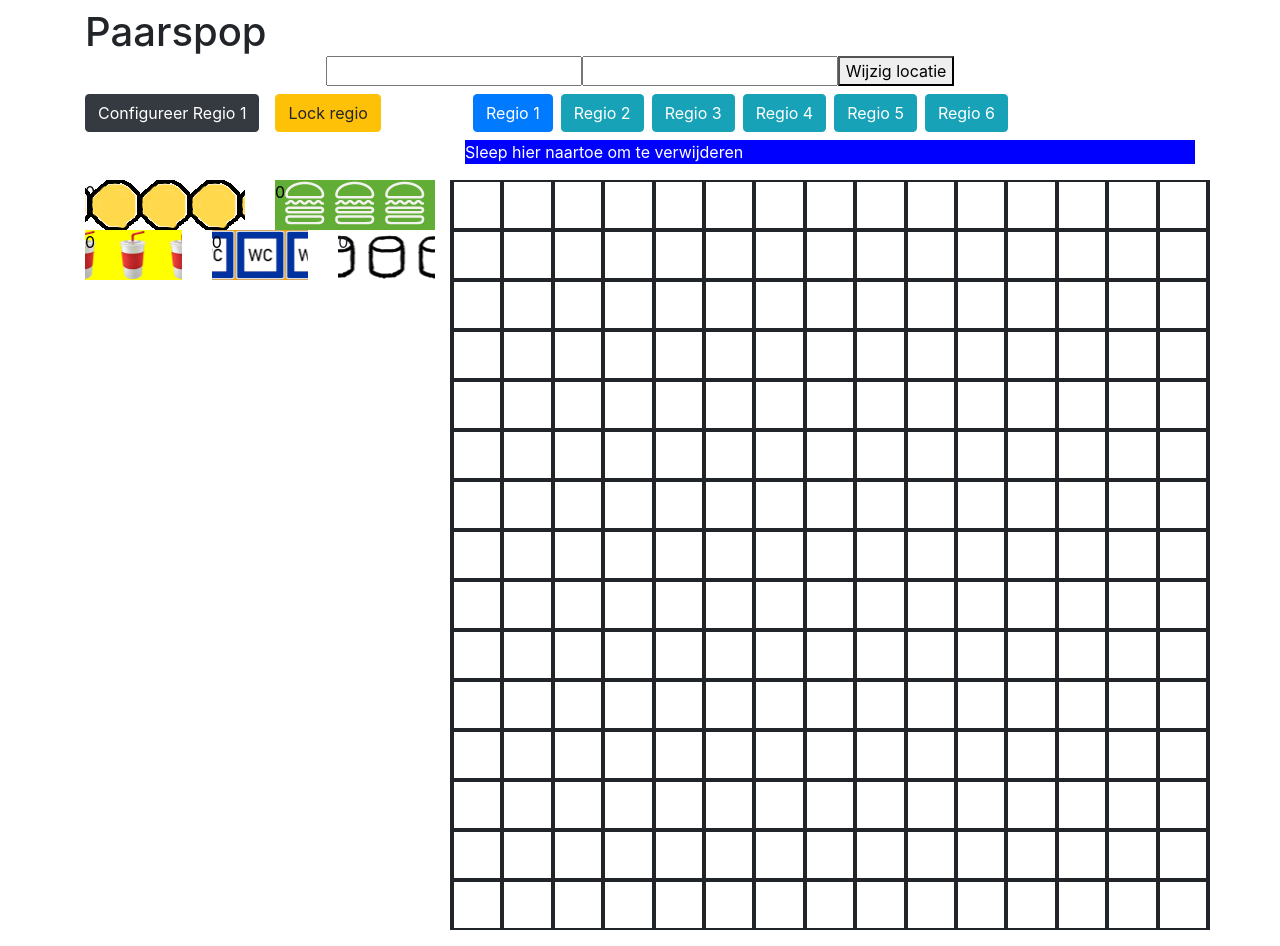
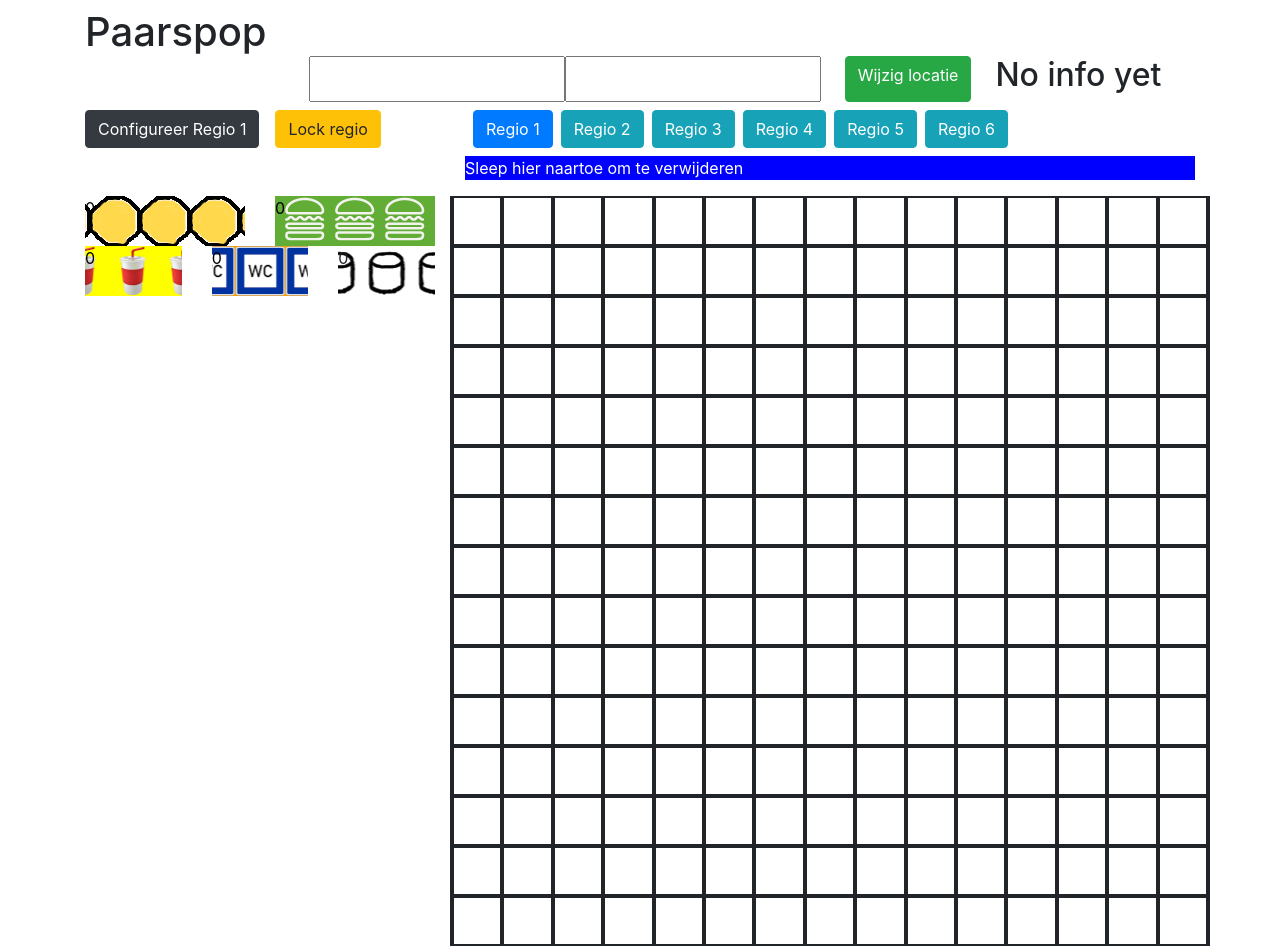
Before and after one commit to Darkshadenl/FestivalRegios, a website built with webpack: page src/view/index.html in a window 1280 px wide. Built offline with nearby package versions, Linux system fonts and the light colour scheme.

Commit message:
More refactoring

```diff
--- a/src/view/index.html
+++ b/src/view/index.html
@@ -17,13 +17,10 @@
           <div class="col">
             <h1>Paarspop</h1>
           </div>
-          <div class="row mt-5">
-            <input id="latWeather" type="text">
-            <input id="lonWeather" type="text">
-            <button id="weatherButton">Wijzig locatie</button>
+          <div id="api" class="row mt-5">
+
           </div>
-          <div class="col mt-5">
-            <h2 id="weatherText"></h2>
+          <div id="weatherInfo" class="col mt-5">
           </div>
         </div>
         <div class="row mt-2" id="menuDiv">
--- a/src/view/regionView.Js
+++ b/src/view/regionView.Js
@@ -102,6 +102,10 @@ export default class regionView {
     let pieces = document.getElementById("piecesView");
     let gridpieces = document.getElementById("dropZoneRowContainer");
     let lockbtn = document.getElementById("lockRegioBtn");
+    const piecesDiv = document.getElementById("pieces");
+    const canvasDiv = document.createElement("div");
+    canvasDiv.className = "mt-4";
+    piecesDiv.appendChild(canvasDiv);
 
     pieces.childNodes.forEach((e) => {
       if (e.hasChildNodes) {
--- a/src/view/weatherView.js
+++ b/src/view/weatherView.js
@@ -2,25 +2,45 @@ export default class weatherView {
 
     controller;
 
-    text;
-    button;
-    lat;
-    lon;
-
     constructor(controller) {
         this.controller = controller;
-        this.text = document.getElementById('weatherText');
-        this.button = document.getElementById('weatherButton');
-        this.lat = document.querySelector('#latWeather');
-        this.lon = document.querySelector('#lonWeather');
 
-        this.button.addEventListener("click", () => {
+        const info = document.getElementById("weatherInfo");
+        const api = document.getElementById("api");
+
+        const btn = document.createElement('btn');
+        const text = document.createElement('h2');
+        const lat = document.createElement("input");
+        const long = document.createElement("input");
+
+        lat.id = "latWeather";
+        long.id = "longWeather";
+        lat.type = "text";
+        long.type = "text";
+        text.innerText = "No info yet";
+        text.id = "infoText";
+        text.className = "ml-4";
+        btn.innerText = "Wijzig locatie";
+        btn.className = "ml-4 btn btn-success";
+
+        api.appendChild(lat);
+        api.appendChild(long);
+        api.appendChild(btn);
+
+        info.appendChild(text);
+
+        btn.addEventListener("click", () => {
             // console.log('Values: lat: ' + this.lat.value + ', lon: ' + this.lon.value);
-            controller.update(this.lat.value, this.lon.value);
+            // controller.update(this.lat.value, this.lon.value);
+
+            const long = 5.85462200
+            const lat = 51.84286700;
+            controller.update(lat, long);
         });
     }
 
     update(string){
-        this.text.innerText = 'Weer: ' + string;
+        const text = document.getElementById("infoText");
+        text.innerText = 'Weer: ' + string;
     }
 }
```
Also changed, not shown: 1 other file.
